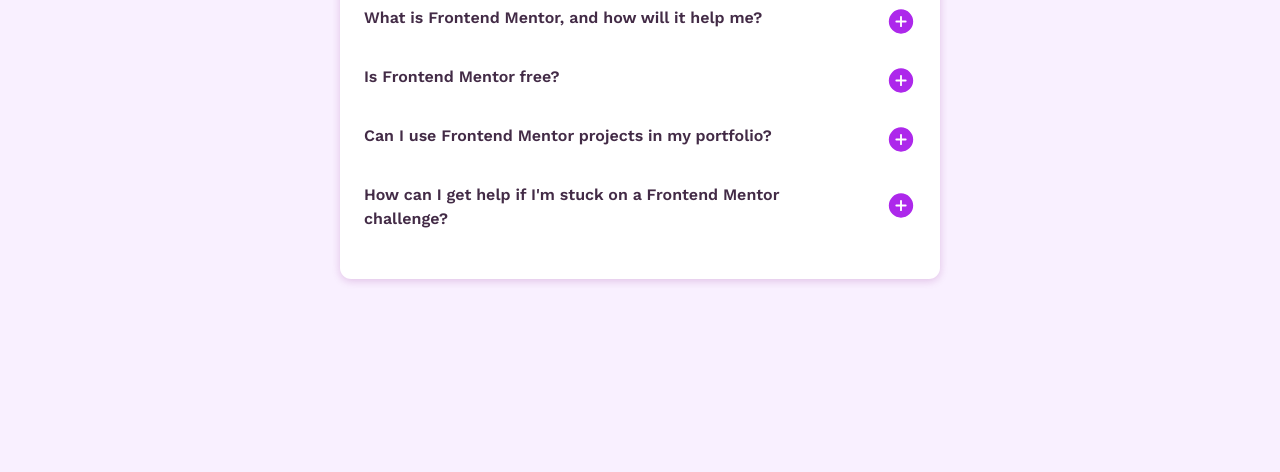
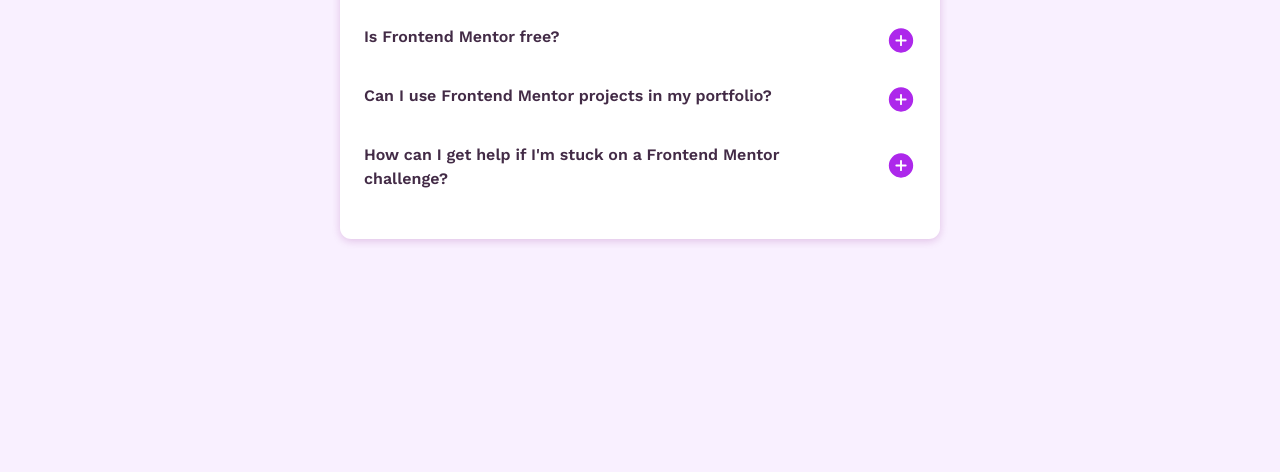
Before and after one commit to juliabush/FAQ-accordion-main, a plain HTML site: page index.html in a window 1280 px wide. Shown: the part 328-800 px from the top of the page. Drawn offline with nearby package versions, Linux system fonts and the light colour scheme.

Commit message:
Trying to make card well spaced

```diff
--- a/style.css
+++ b/style.css
@@ -130,7 +130,7 @@
   }
   @media (min-width: 1080px) {
     .component__main-card {
-        bottom: 140px;
+        bottom: 180px;
         max-width: 600px
     }
     .main-title__flexgroup {
```
